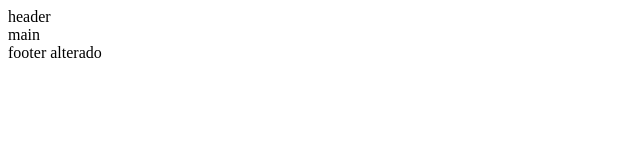
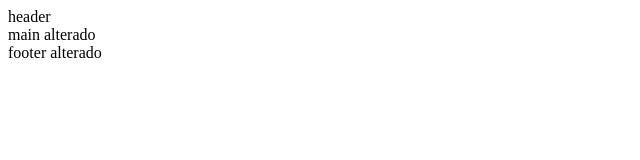
Before and after one commit to trucopaulista/treinamento, a plain HTML site: page index.html in a window 1280 px wide. Shown: the full height of the page, 0-640 px from the left. Drawn offline with Linux system fonts and the light colour scheme.

Commit message:
Main alterado

```diff
--- a/index.html
+++ b/index.html
@@ -10,7 +10,7 @@
     </header>
 
     <main>
-      main
+      main alterado
     </main>
 
     <footer>
```
